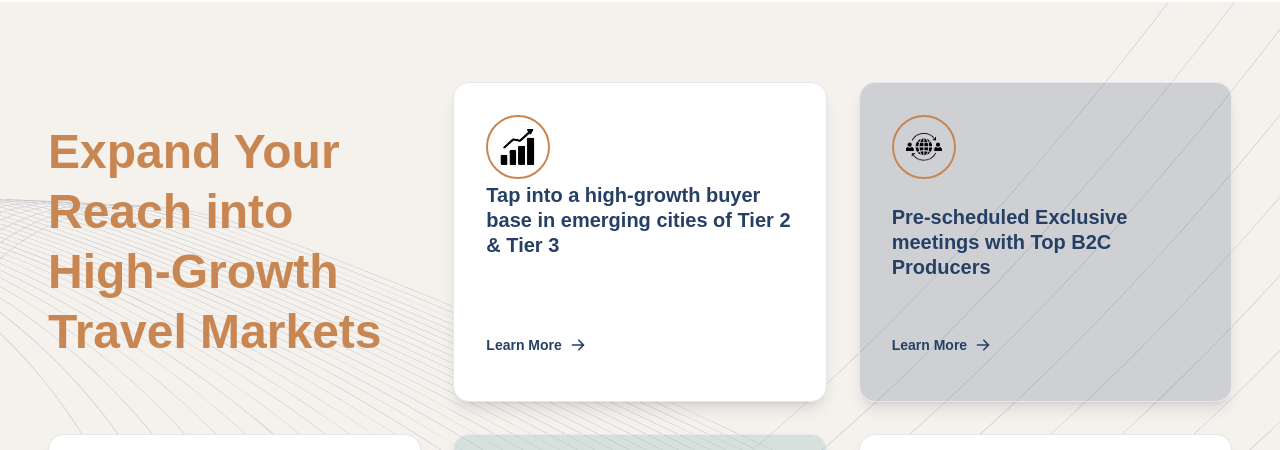
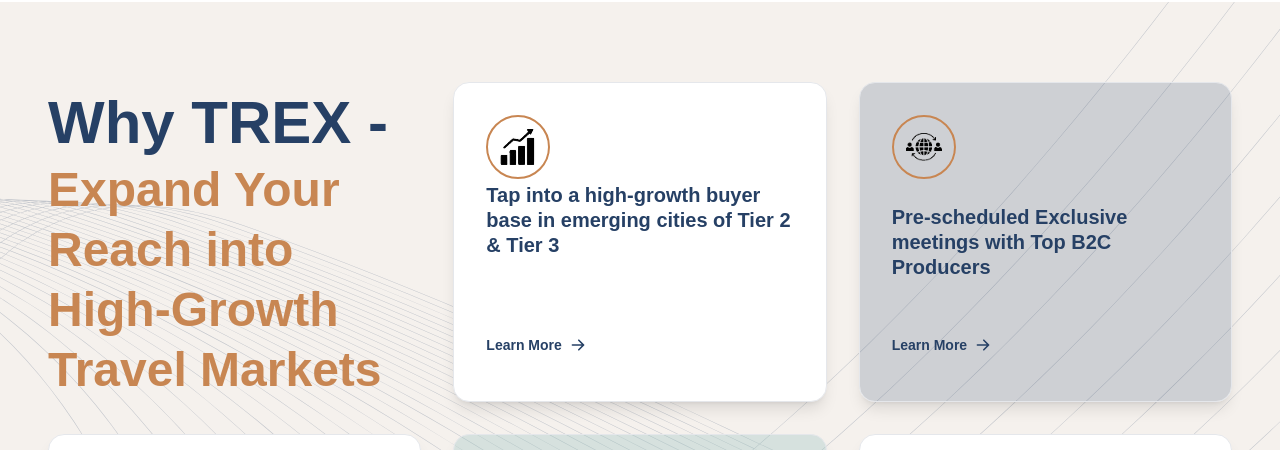
Before and after one commit to nilesh0700/Trex-Next, a Next.js app in the folder client/: page / in a window 1280 px wide. Shown: the part 2847-3297 px from the top of the page. Built offline with nearby package versions, Linux system fonts and the light colour scheme; no server answers.

Commit message:
made changes to the why TREX section on home page

```diff
--- a/client/src/components/MarketExpansion.tsx
+++ b/client/src/components/MarketExpansion.tsx
@@ -59,7 +59,7 @@
       bgColor: "",
       iconUrl: "",
       isImageCard: true,
-      imageUrl: "/assets/last.png"
+      imageUrl: "/assets/expand-your-reach.png"
     }
   ];
 
@@ -77,14 +77,20 @@
         <div className="grid grid-cols-1 sm:grid-cols-2 lg:grid-cols-3 gap-4 sm:gap-6 lg:gap-8">
           {/* Title positioned as first grid item */}
           <div className="flex items-center justify-start h-64 sm:h-72 lg:h-80">
+
             <h2
-              className="text-2xl sm:text-3xl lg:text-4xl xl:text-5xl font-bold text-[#C88652] leading-tight animate-fadeInUp"
+              className="text-xl sm:text-3xl lg:text-4xl xl:text-5xl font-bold text-[#C88652] leading-tight animate-fadeInUp"
               style={{
                 animationDelay: '0.1s',
                 animationFillMode: 'both'
               }}
             >
-              Expand Your Reach into High-Growth Travel Markets
+              <span className="text-3xl sm:text-4xl lg:text-5xl xl:text-6xl font-bold text-[#264065] leading-tight animate-fadeInUp"
+              style={{
+                animationDelay: '0.1s',
+                animationFillMode: 'both'
+              }}> Why TREX - </span>
+              <span className="block text-2xl sm:text-3xl lg:text-4xl xl:text-5xl font-bold text-[#C88652] leading-tight">Expand Your Reach into High-Growth Travel Markets</span>
             </h2>
           </div>
 
```
